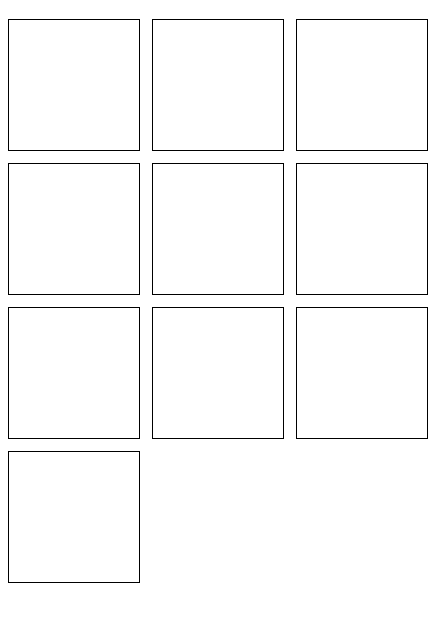
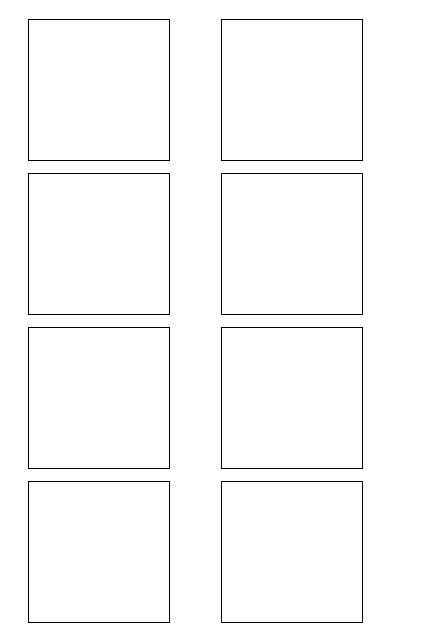
Before and after one commit to Diego-Palacio/Memotest, a plain HTML site: page index.html in a window 390 px wide. Shown: the part 61-693 px from the top of the page, 428 px wide, since content can reach past the window. Drawn offline with Linux system fonts and the light colour scheme.

Commit message:
refactoring medidas img

```diff
--- a/style.css
+++ b/style.css
@@ -42,14 +42,14 @@ div{
 @media (max-width: 512px) {
 
   div{
-    width: 130px;
-    height: 130px;
+    width: 140px;
+    height: 140px;
   }
 
   .contenedor{
     display:grid;
       /*-grid-template-columns:repeat(3,0fr);*/
-      grid-template-columns: auto auto auto;
+      grid-template-columns: auto auto;
      grid-gap: 12px;
      /*justify-content: center;*/
 
```
